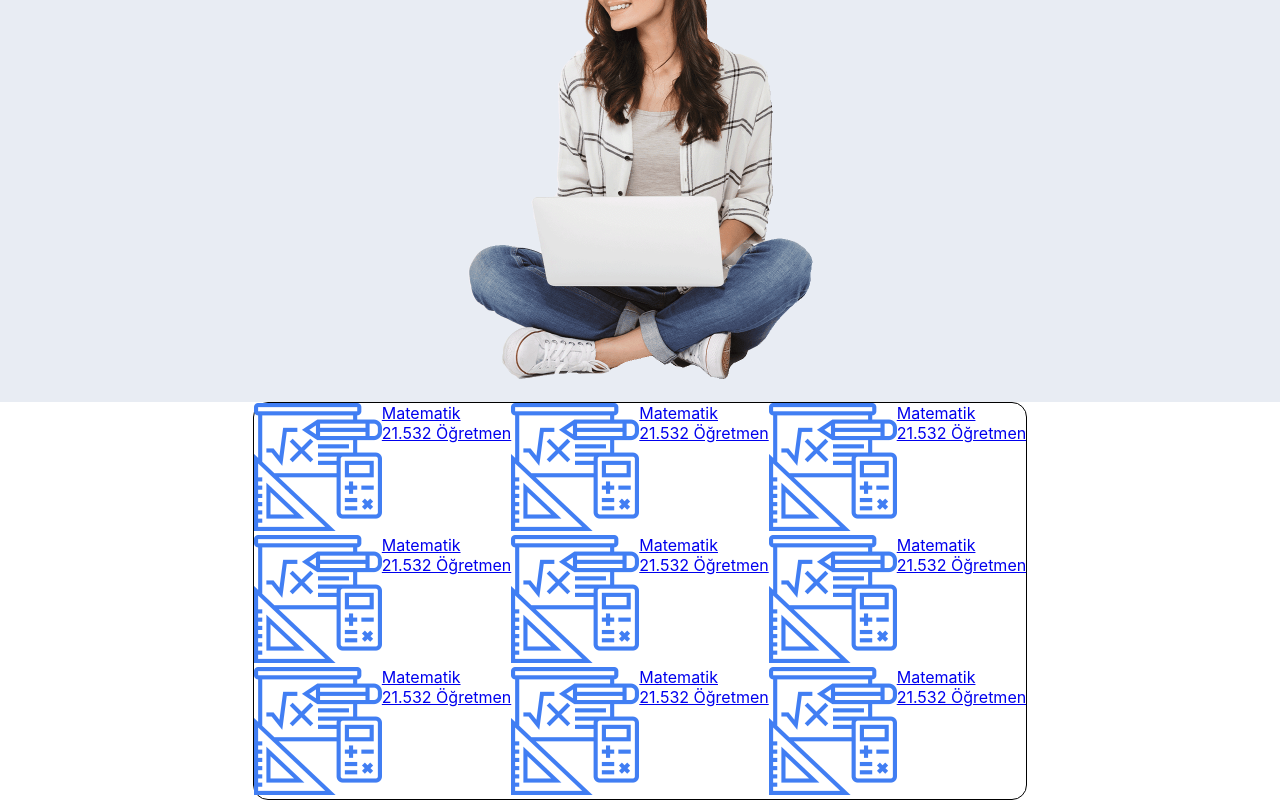
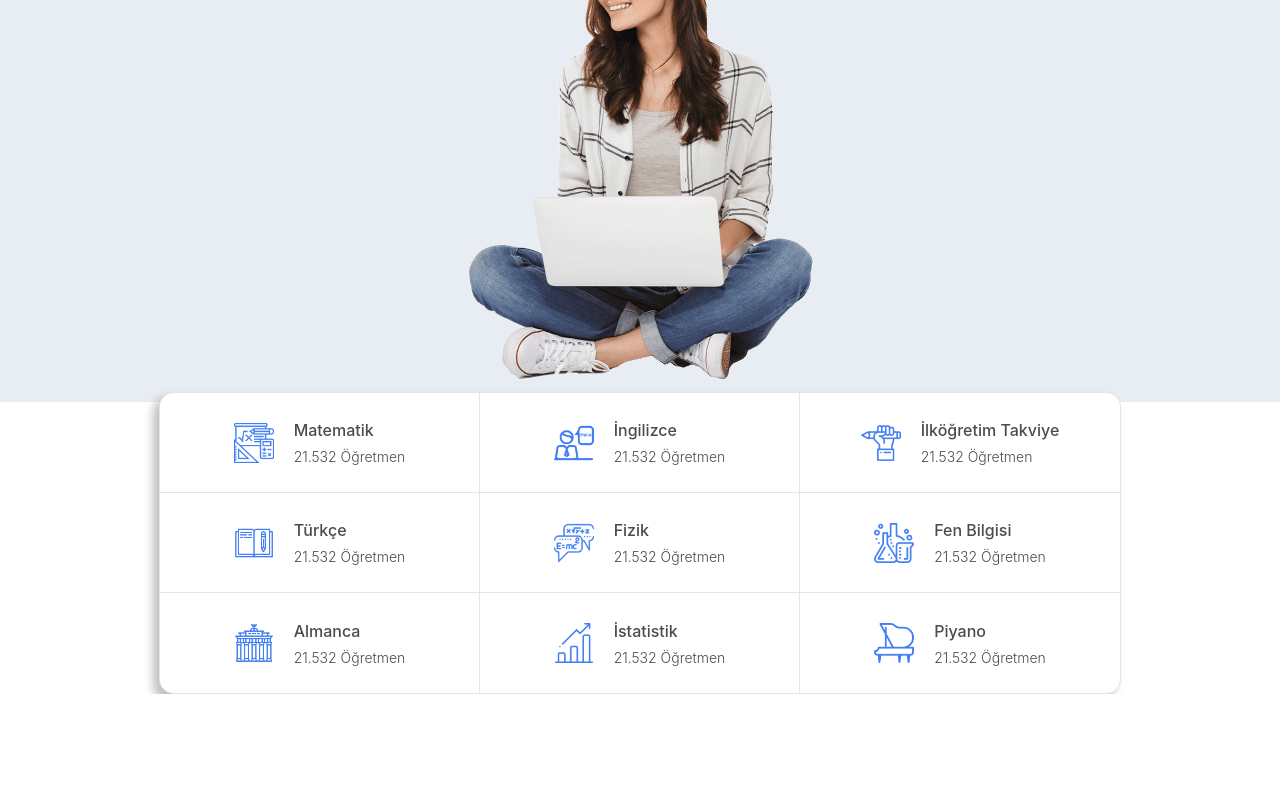
Before and after one commit to SametAydinhan/OzelOgretmenim.com, a React (Create React App) app in the folder Front-End/: page / in a window 1280 px wide. Shown: the part 395-1195 px from the top of the page. After the commit the page ends 1089 px from the top, so only its background shows below. Built offline with nearby package versions, Linux system fonts and the light colour scheme.

Commit message:
feat(lessonitem):create subject table

```diff
--- a/Front-End/src/App.css
+++ b/Front-End/src/App.css
@@ -1,5 +1,9 @@
-*{
-    margin: 0;
-    padding: 0;
-    box-sizing: border-box;
+/* @import url("https://fonts.googleapis.com/css2?family=Poppins:ital,wght@0,100;0,200;0,300;0,400;0,500;0,600;0,700;0,800;0,900;1,200&family=Roboto:wght@100;300;400;500;700;900&display=swap"); */
+* {
+  margin: 0;
+  padding: 0;
+  box-sizing: border-box;
+  /* font-family: "Poppins", sans-serif;
+  font-weight: 400;
+  font-style: normal; */
 }
--- a/Front-End/src/components/common/LessonItems/LessonItems.css
+++ b/Front-End/src/components/common/LessonItems/LessonItems.css
@@ -2,7 +2,15 @@
  display: flex;
  flex-direction: column;
  border-radius: 15px;
- border: 1px solid black;
+ border: 1px solid rgba(0, 0, 0, 0.1);
+ margin-top: -10px;
+ background-color: white;
+ box-shadow: -6px 6px 10px rgba(0, 0, 0, 0.253);
+}
+
+.subject{
+    text-decoration: none;
+    color: rgba(0, 0, 0, 0.705);
 }
 
 .items {
@@ -11,4 +19,39 @@
 
 .private-lesson-box {
     display: flex;
+    width: 320px;
+    height: 100px;
+    justify-content: center;
+    align-items: center;
 }
+
+.subject-icon {
+    margin-right: 10px;
+    width: 40px;
+    height: 40px;
+    object-fit: cover;
+}
+
+.subject-icon img {
+    width: 100%;
+    height: 100%;
+}
+
+.subject-container {
+    display: flex;
+    flex-direction: column;
+    justify-content: center;
+}
+
+.subject-name {
+    font-size: 16px;
+    font-weight: 500;
+    margin-bottom: 8px;
+    margin-left: 10px;
+}
+
+.subject-description {
+    font-size: 14px;
+    font-weight: 300;
+    margin-left: 10px;
+}
--- a/Front-End/src/components/common/LessonItems/LessonItems.js
+++ b/Front-End/src/components/common/LessonItems/LessonItems.js
@@ -1,6 +1,6 @@
-import React from 'react'
-import { Link } from 'react-router-dom';
-import './LessonItems.css'
+import React from "react";
+import { Link } from "react-router-dom";
+import "./LessonItems.css";
 
 const LessonItems = () => {
   return (
@@ -8,7 +8,13 @@ const LessonItems = () => {
       <div className='items'>
         <div className='item'>
           <Link className='subject'>
-            <div className='private-lesson-box'>
+            <div
+              className='private-lesson-box'
+              style={{
+                borderBottom: "1px solid rgba(0, 0, 0, 0.1)",
+                borderRight: "1px solid rgba(0, 0, 0, 0.1)",
+              }}
+            >
               <div className='subject-icon'>
                 <img
                   src={require("../../../assests/images/subject/matematik.png")}
@@ -24,15 +30,153 @@ const LessonItems = () => {
         </div>
         <div className='item'>
           <Link className='subject'>
-            <div className='private-lesson-box'>
+            <div
+              className='private-lesson-box'
+              style={{
+                borderBottom: "1px solid rgba(0, 0, 0, 0.1)",
+                borderRight: "1px solid rgba(0, 0, 0, 0.1)",
+              }}
+            >
               <div className='subject-icon'>
                 <img
-                  src={require("../../../assests/images/subject/matematik.png")}
-                  alt='Math'
+                  src={require("../../../assests/images/subject/ingilizce.png")}
+                  alt='İngilizce'
                 />
               </div>
               <div className='subject-container'>
-                <div className='subject-name'>Matematik</div>
+                <div className='subject-name'>İngilizce</div>
+                <div className='subject-description'>21.532 Öğretmen</div>
+              </div>
+            </div>
+          </Link>
+        </div>
+        <div className='item'>
+          <Link className='subject'>
+            <div
+              className='private-lesson-box'
+              style={{
+                borderBottom: "1px solid rgba(0, 0, 0, 0.1)",
+              }}
+            >
+              <div className='subject-icon'>
+                <img
+                  src={require("../../../assests/images/subject/ilk-ogretim-takviye.png")}
+                  alt='ilköğretim takviye'
+                />
+              </div>
+              <div className='subject-container'>
+                <div className='subject-name'>İlköğretim Takviye</div>
+                <div className='subject-description'>21.532 Öğretmen</div>
+              </div>
+            </div>
+          </Link>
+        </div>
+      </div>
+      <div className='items'>
+        <div className='item'>
+          <Link className='subject'>
+            <div
+              className='private-lesson-box'
+              style={{
+                borderBottom: "1px solid rgba(0, 0, 0, 0.1)",
+                borderRight: "1px solid rgba(0, 0, 0, 0.1)",
+              }}
+            >
+              <div className='subject-icon'>
+                <img
+                  src={require("../../../assests/images/subject/turkce.png")}
+                  alt='Türkçe'
+                />
+              </div>
+              <div className='subject-container'>
+                <div className='subject-name'>Türkçe</div>
+                <div className='subject-description'>21.532 Öğretmen</div>
+              </div>
+            </div>
+          </Link>
+        </div>
+        <div className='item'>
+          <Link className='subject'>
+            <div
+              className='private-lesson-box'
+              style={{
+                borderBottom: "1px solid rgba(0, 0, 0, 0.1)",
+                borderRight: "1px solid rgba(0, 0, 0, 0.1)",
+              }}
+            >
+              <div className='subject-icon'>
+                <img
+                  src={require("../../../assests/images/subject/fizik.png")}
+                  alt='fizik'
+                />
+              </div>
+              <div className='subject-container'>
+                <div className='subject-name'>Fizik</div>
+                <div className='subject-description'>21.532 Öğretmen</div>
+              </div>
+            </div>
+          </Link>
+        </div>
+        <div className='item'>
+          <Link className='subject'>
+            <div
+              className='private-lesson-box'
+              style={{
+                borderBottom: "1px solid rgba(0, 0, 0, 0.1)",
+              }}
+            >
+              <div className='subject-icon'>
+                <img
+                  src={require("../../../assests/images/subject/fen-bilimleri.png")}
+                  alt='fen bilimleri'
+                />
+              </div>
+              <div className='subject-container'>
+                <div className='subject-name'>Fen Bilgisi</div>
+                <div className='subject-description'>21.532 Öğretmen</div>
+              </div>
+            </div>
+          </Link>
+        </div>
+      </div>
+      <div className='items'>
+        <div className='item'>
+          <Link className='subject'>
+            <div
+              className='private-lesson-box'
+              style={{
+                borderRight: "1px solid rgba(0, 0, 0, 0.1)",
+              }}
+            >
+              <div className='subject-icon'>
+                <img
+                  src={require("../../../assests/images/subject/almanca.png")}
+                  alt='almanca'
+                />
+              </div>
+              <div className='subject-container'>
+                <div className='subject-name'>Almanca</div>
+                <div className='subject-description'>21.532 Öğretmen</div>
+              </div>
+            </div>
+          </Link>
+        </div>
+        <div className='item'>
+          <Link className='subject'>
+            <div
+              className='private-lesson-box'
+              style={{
+                borderRight: "1px solid rgba(0, 0, 0, 0.1)",
+              }}
+            >
+              <div className='subject-icon'>
+                <img
+                  src={require("../../../assests/images/subject/istatistik.png")}
+                  alt='istatistik'
+                />
+              </div>
+              <div className='subject-container'>
+                <div className='subject-name'>İstatistik</div>
                 <div className='subject-description'>21.532 Öğretmen</div>
               </div>
             </div>
@@ -43,112 +187,12 @@ const LessonItems = () => {
             <div className='private-lesson-box'>
               <div className='subject-icon'>
                 <img
-                  src={require("../../../assests/images/subject/matematik.png")}
-                  alt='Math'
+                  src={require("../../../assests/images/subject/piano.png")}
+                  alt='piayno'
                 />
               </div>
               <div className='subject-container'>
-                <div className='subject-name'>Matematik</div>
-                <div className='subject-description'>21.532 Öğretmen</div>
-              </div>
-            </div>
-          </Link>
-        </div>
-      </div>
-      <div className='items'>
-        <div className='item'>
-          <Link className='subject'>
-            <div className='private-lesson-box'>
-              <div className='subject-icon'>
-                <img
-                  src={require("../../../assests/images/subject/matematik.png")}
-                  alt='Math'
-                />
-              </div>
-              <div className='subject-container'>
-                <div className='subject-name'>Matematik</div>
-                <div className='subject-description'>21.532 Öğretmen</div>
-              </div>
-            </div>
-          </Link>
-        </div>
-        <div className='item'>
-          <Link className='subject'>
-            <div className='private-lesson-box'>
-              <div className='subject-icon'>
-                <img
-                  src={require("../../../assests/images/subject/matematik.png")}
-                  alt='Math'
-                />
-              </div>
-              <div className='subject-container'>
-                <div className='subject-name'>Matematik</div>
-                <div className='subject-description'>21.532 Öğretmen</div>
-              </div>
-            </div>
-          </Link>
-        </div>
-        <div className='item'>
-          <Link className='subject'>
-            <div className='private-lesson-box'>
-              <div className='subject-icon'>
-                <img
-                  src={require("../../../assests/images/subject/matematik.png")}
-                  alt='Math'
-                />
-              </div>
-              <div className='subject-container'>
-                <div className='subject-name'>Matematik</div>
-                <div className='subject-description'>21.532 Öğretmen</div>
-              </div>
-            </div>
-          </Link>
-        </div>
-      </div>
-      <div className='items'>
-        <div className='item'>
-          <Link className='subject'>
-            <div className='private-lesson-box'>
-              <div className='subject-icon'>
-                <img
-                  src={require("../../../assests/images/subject/matematik.png")}
-                  alt='Math'
-                />
-              </div>
-              <div className='subject-container'>
-                <div className='subject-name'>Matematik</div>
-                <div className='subject-description'>21.532 Öğretmen</div>
-              </div>
-            </div>
-          </Link>
-        </div>
-        <div className='item'>
-          <Link className='subject'>
-            <div className='private-lesson-box'>
-              <div className='subject-icon'>
-                <img
-                  src={require("../../../assests/images/subject/matematik.png")}
-                  alt='Math'
-                />
-              </div>
-              <div className='subject-container'>
-                <div className='subject-name'>Matematik</div>
-                <div className='subject-description'>21.532 Öğretmen</div>
-              </div>
-            </div>
-          </Link>
-        </div>
-        <div className='item'>
-          <Link className='subject'>
-            <div className='private-lesson-box'>
-              <div className='subject-icon'>
-                <img
-                  src={require("../../../assests/images/subject/matematik.png")}
-                  alt='Math'
-                />
-              </div>
-              <div className='subject-container'>
-                <div className='subject-name'>Matematik</div>
+                <div className='subject-name'>Piyano</div>
                 <div className='subject-description'>21.532 Öğretmen</div>
               </div>
             </div>
@@ -157,6 +201,6 @@ const LessonItems = () => {
       </div>
     </div>
   );
-}
+};
 
-export default LessonItems
+export default LessonItems;
```
Also changed, not shown: 15 other files (tests, documents, lock files or other folders).
